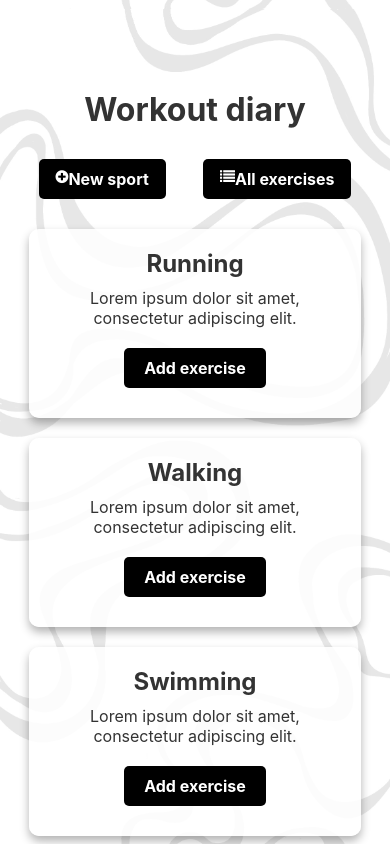
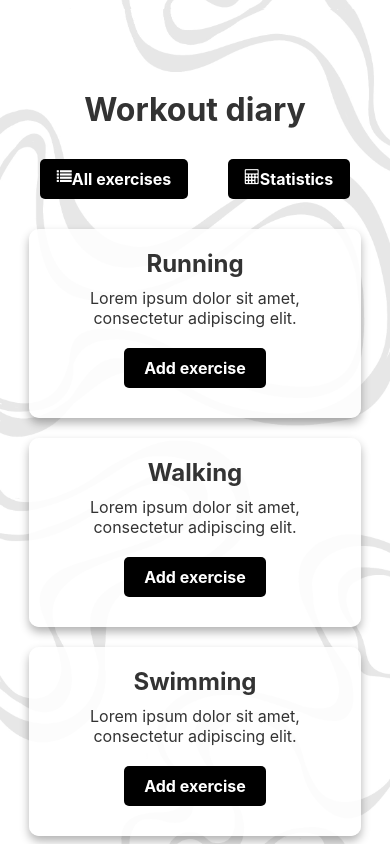
Before and after one commit to anisimaa/workoutapp, a React Native app: screen / in a window 390 px wide. Built offline with nearby package versions, Linux system fonts and the light colour scheme.

Commit message:
buttons detailed

```diff
--- a/App.js
+++ b/App.js
@@ -16,8 +16,12 @@ export default function App() {
   const handleButtonPress3 = () => {
     Alert.alert('Card Pressed!', 'You pressed the card!');
   };
+
+  const handleButtonPress4 = () => {
+    Alert.alert('Bottombutton pressed!', 'You pressed the Bottombutton!');
+  };
   return (
-    <ScrollView style={styles.scrollContainer} bounces={false}>
+    <ScrollView style={styles.scrollContainer}>
       <ImageBackground
         source={require('./assets/workoutbackground5.jpg')}
         style={styles.imageBackground}
@@ -32,15 +36,15 @@ export default function App() {
       {/*Top button 1 */}
       <TouchableOpacity style={styles.button} onPress={handleButtonPress1}>
         {/* FontAwesome Icon */}
-       <FontAwesome marginRight= '10' marginTop= '4' name="plus-circle" size={15} color="#FFFFFF" />
-            <Text style={styles.buttonText}>New sport</Text>
+       <FontAwesome marginRight= '10' marginTop= '4' name="list" size={15} color="#FFFFFF" />
+            <Text style={styles.buttonText}>All exercises</Text>
           </TouchableOpacity>
 
         {/*Top button 2 */}
       <TouchableOpacity style={styles.button} onPress={handleButtonPress1}>
             {/* FontAwesome Icon */}
-       <FontAwesome marginRight= '10' marginTop= '4' name="list" size={15} color="#FFFFFF" />
-            <Text style={styles.buttonText}>All exercises</Text>
+       <FontAwesome marginRight= '10' marginTop= '4' name="calculator" size={15} color="#FFFFFF" />
+            <Text style={styles.buttonText}>Statistics</Text>
           </TouchableOpacity>
           </View>
 
@@ -94,6 +98,13 @@ export default function App() {
           </TouchableOpacity>
         </TouchableOpacity>
 
+      {/* Bottombutton */}
+        <TouchableOpacity style={styles.button} onPress={handleButtonPress4}>
+            {/* FontAwesome Icon */}
+       <FontAwesome marginRight= '10' marginTop= '4' name="plus-circle" size={15} color="#FFFFFF" />
+            <Text style={styles.buttonText}>New Sport</Text>
+          </TouchableOpacity>
+
       </ImageBackground>
     </ScrollView>
   );
--- a/package.json
+++ b/package.json
@@ -14,6 +14,7 @@
     "@fortawesome/free-regular-svg-icons": "^6.7.2",
     "@fortawesome/free-solid-svg-icons": "^6.7.2",
     "@fortawesome/react-fontawesome": "^0.2.2",
+    "@react-navigation/native-stack": "^7.2.0",
     "expo": "~52.0.24",
     "expo-status-bar": "~2.0.0",
     "react": "18.3.1",
```
Also changed, not shown: Exerciseliset.js (added), Homescreen.js (added), 1 other file (tests, documents, lock files or other folders).
